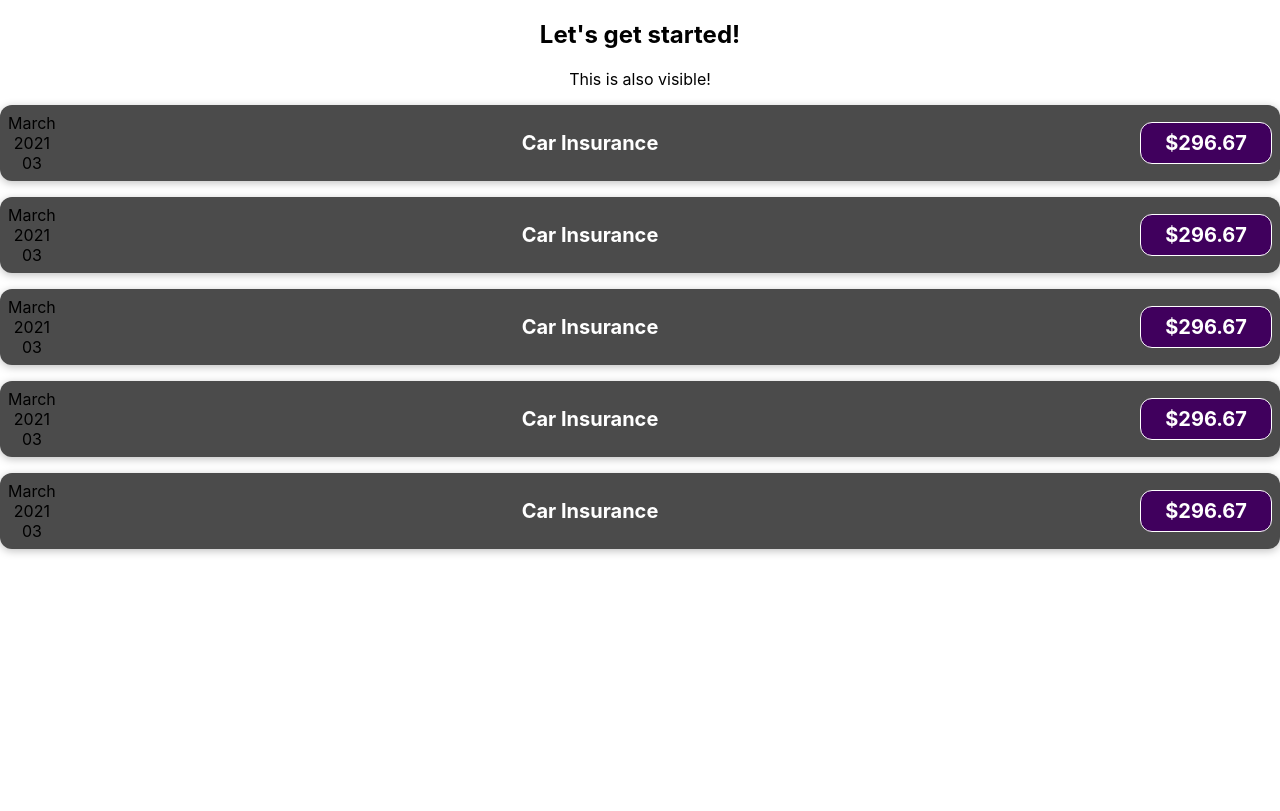
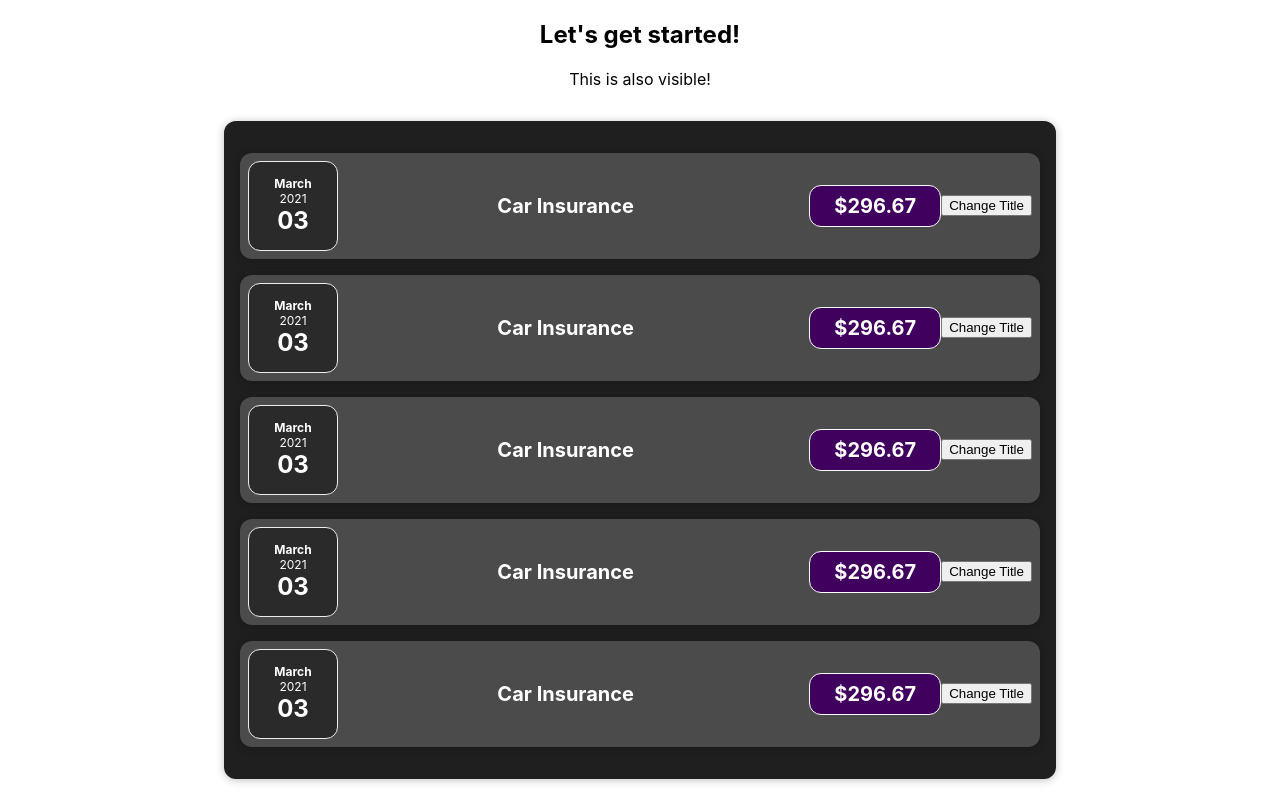
Before and after one commit to joseypan/react-complete-guide, a React (Create React App) app: page / in a window 1280 px wide. Built offline with nearby package versions, Linux system fonts and the light colour scheme.

Commit message:
refactor: 提取Card组件

```diff
--- a/src/App.js
+++ b/src/App.js
@@ -1,5 +1,5 @@
 import "./App.css";
-import ExpenseItem from "./components/ExpenseItem";
+import Expenses from "./components/Expenses/Expenses";
 
 function App() {
   const expenses = [
@@ -13,16 +13,7 @@
     <div className="App">
       <h2>Let's get started!</h2>
       <p>This is also visible!</p>
-      {expenses.map((item, index) => {
-        return (
-          <ExpenseItem
-            key={index}
-            title={item.title}
-            date={item.date}
-            amount={item.amount}
-          ></ExpenseItem>
-        );
-      })}
+      <Expenses expenses={expenses} />
     </div>
   );
 }
--- a/src/components/ExpenseItem.js
+++ /dev/null
@@ -1,21 +0,0 @@
-import "./ExpenseItem.css";
-function ExpenseItem({ date, amount, title }) {
-  const month = date.toLocaleString("en-US", { month: "long" });
-  const day = date.toLocaleString("en-US", { month: "2-digit" });
-  const year = date.getFullYear();
-  return (
-    <div className="expense-item">
-      {/* 这里使用日期对象居然会报错？？？不是很理解 (jsx中变量不能是对象，会直接报错）*/}
-      <div>
-        <div>{month}</div>
-        <div>{year}</div>
-        <div>{day}</div>
-      </div>
-      <div className="expense-item__description">
-        <h2>{title}</h2>
-        <div className="expense-item__price">${amount}</div>
-      </div>
-    </div>
-  );
-}
-export default ExpenseItem;
--- /dev/null
+++ b/src/components/Expenses/ExpenseDate.css
@@ -0,0 +1,26 @@
+.expense-date {
+  display: flex;
+  flex-direction: column;
+  width: 5.5rem;
+  height: 5.5rem;
+  border: 1px solid #ececec;
+  background-color: #2a2a2a;
+  color: white;
+  border-radius: 12px;
+  align-items: center;
+  justify-content: center;
+}
+
+.expense-date__month {
+  font-size: 0.75rem;
+  font-weight: bold;
+}
+
+.expense-date__year {
+  font-size: 0.75rem;
+}
+
+.expense-date__day {
+  font-size: 1.5rem;
+  font-weight: bold;
+}
--- /dev/null
+++ b/src/components/Expenses/ExpenseDate.js
@@ -0,0 +1,14 @@
+import "./ExpenseDate.css";
+function ExpenseDate({ date }) {
+  const month = date.toLocaleString("en-US", { month: "long" });
+  const day = date.toLocaleString("en-US", { month: "2-digit" });
+  const year = date.getFullYear();
+  return (
+    <div className="expense-date">
+      <div className="expense-date__month">{month}</div>
+      <div className="expense-date__year">{year}</div>
+      <div className="expense-date__day">{day}</div>
+    </div>
+  );
+}
+export default ExpenseDate;
--- /dev/null
+++ b/src/components/Expenses/ExpenseItem.js
@@ -0,0 +1,22 @@
+import { useState } from "react";
+import "./ExpenseItem.css";
+import ExpenseDate from "./ExpenseDate";
+import Card from "../UI/Card";
+function ExpenseItem({ date, amount, title }) {
+  const [titleText, setTitleText] = useState(title);
+  const clickHandler = () => {
+    setTitleText("updated!!!");
+    console.log(titleText);
+  };
+  return (
+    <Card className="expense-item">
+      <ExpenseDate date={date} />
+      <div className="expense-item__description">
+        <h2>{titleText}</h2>
+        <div className="expense-item__price">${amount}</div>
+      </div>
+      <button onClick={clickHandler}>Change Title</button>
+    </Card>
+  );
+}
+export default ExpenseItem;
--- /dev/null
+++ b/src/components/Expenses/Expenses.css
@@ -0,0 +1,7 @@
+.expenses {
+  padding: 1rem;
+  background-color: rgb(31, 31, 31);
+  margin: 2rem auto;
+  width: 50rem;
+  max-width: 95%;
+}
--- /dev/null
+++ b/src/components/Expenses/Expenses.js
@@ -0,0 +1,20 @@
+import ExpenseItem from "./ExpenseItem";
+import "./Expenses.css";
+import Card from "../UI/Card";
+function Expenses({ expenses }) {
+  return (
+    <Card className="expenses">
+      {expenses.map((item, index) => {
+        return (
+          <ExpenseItem
+            key={index}
+            title={item.title}
+            date={item.date}
+            amount={item.amount}
+          />
+        );
+      })}
+    </Card>
+  );
+}
+export default Expenses;
--- /dev/null
+++ b/src/components/UI/Card.css
@@ -0,0 +1,4 @@
+.card{
+  border-radius: 12px;
+  box-shadow: 0 1px 8px rgba(0, 0, 0, 0.25);
+}
--- /dev/null
+++ b/src/components/UI/Card.js
@@ -0,0 +1,6 @@
+import "./Card.css";
+function Card(props) {
+  const className = `card ${props.className}`;
+  return <div className={className}>{props.children}</div>;
+}
+export default Card;
```
Also changed, not shown: src/components/Expenses/ExpenseItem.css (renamed from src/components/ExpenseItem.css).
